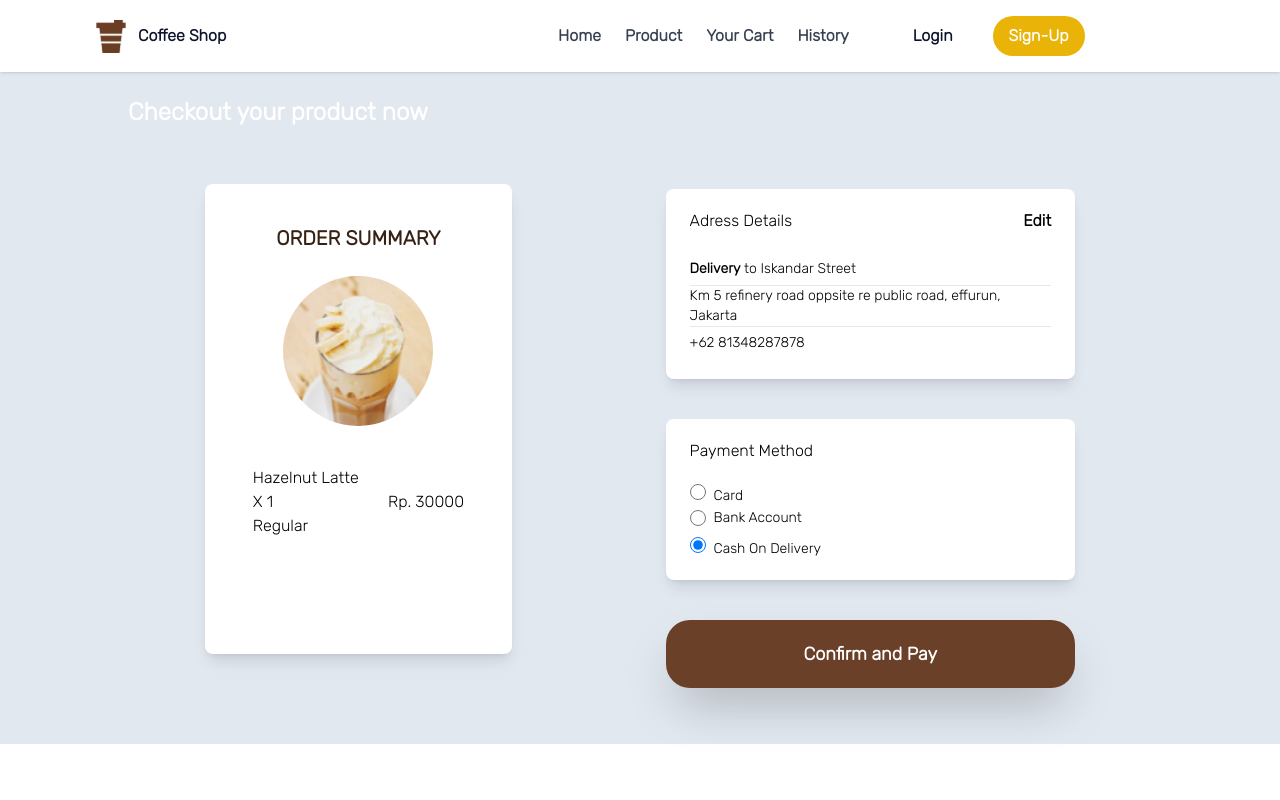
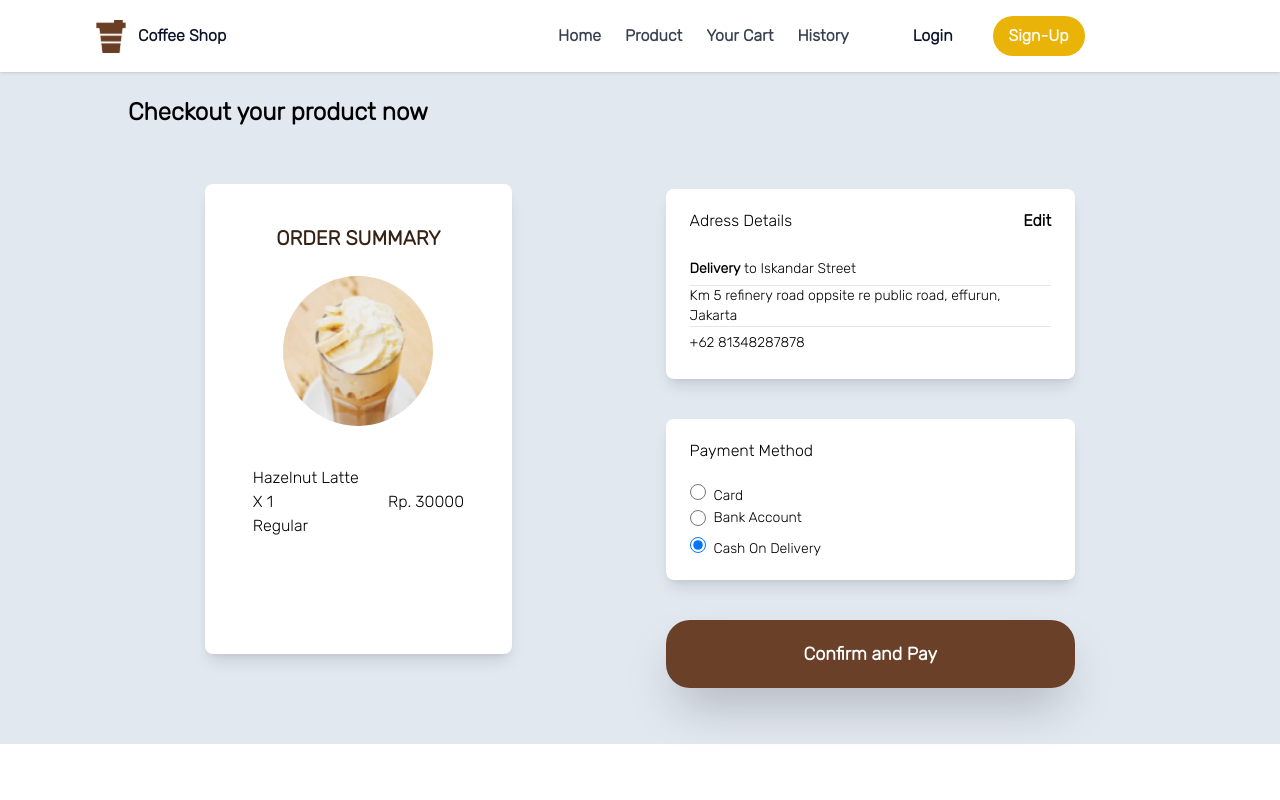
Before and after one commit to diofitriadi/coffe_shop, a Next.js app: page /checkout in a window 1280 px wide. Shown: the top 800 px of the page. Built offline with nearby package versions, Linux system fonts and the light colour scheme.

Commit message:
fix checkout

```diff
--- a/src/layouts/checkout/index.js
+++ b/src/layouts/checkout/index.js
@@ -13,7 +13,7 @@ const Checkout = () => {
             />
             <div className="flex flex-col">
               <div className="relative lg:ml-32 md:ml-7 sm:ml-12">
-                <h1 className="font-extrabold text-base text-white md:w-full w-4/6 lg:leading-snug mt-0 mb-6 lg:ml-0 lg:text-2xl md:text-xl md:mb-5 text-black ml-10 md:ml-0">
+                <h1 className="font-extrabold text-base md:w-full w-4/6 lg:leading-snug mt-0 mb-6 lg:ml-0 lg:text-2xl md:text-xl md:mb-5 text-black ml-10 md:ml-0">
                   Checkout your <b />
                   product now
                 </h1>
```
